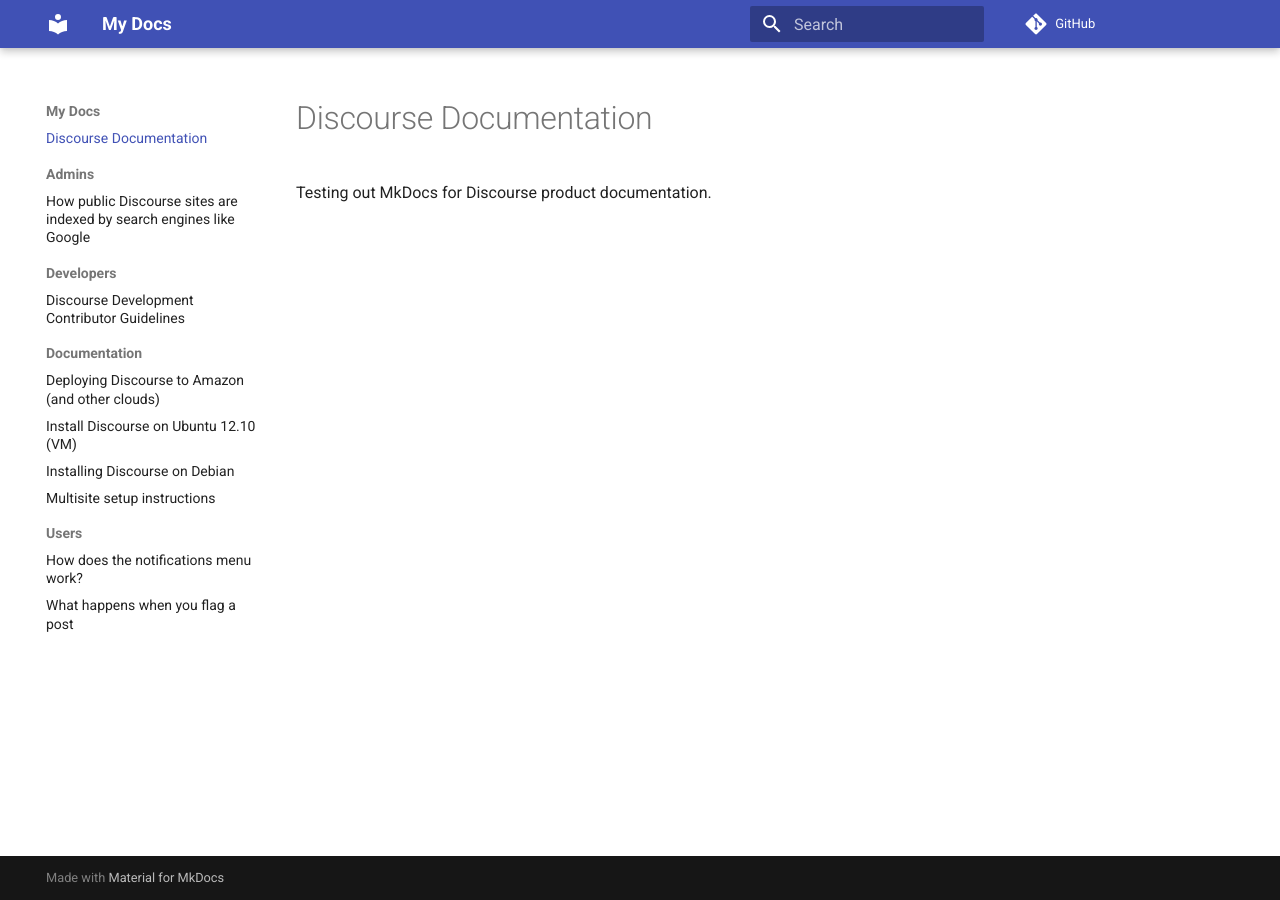
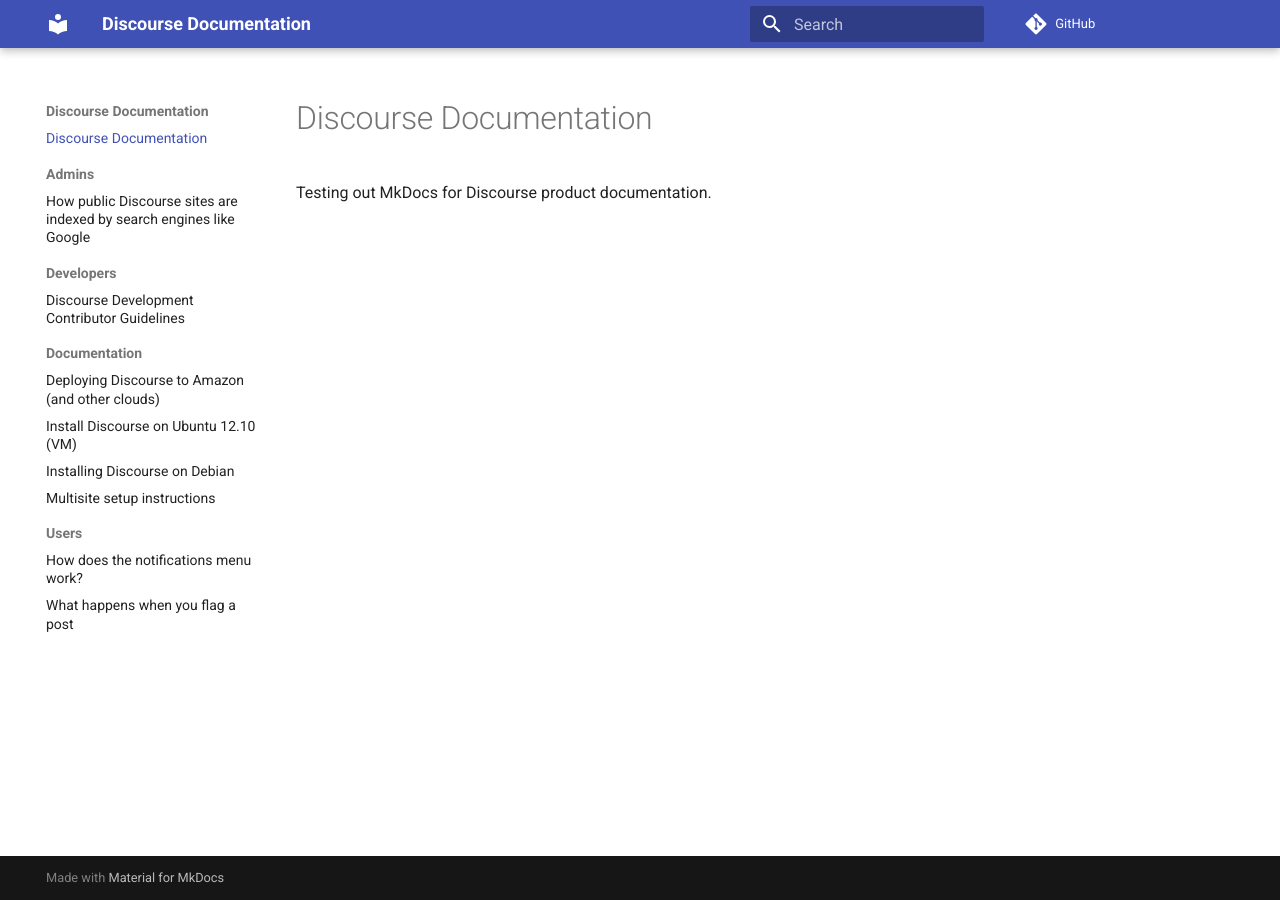
Before and after one commit to hlashbrooke/docs-testing, an MkDocs documentation site: the page built from docs/index.md, in a window 1280 px wide. Built offline with MkDocs 1.6.1 and Material for MkDocs 9.7.7, drawn with Linux system fonts in a browser that asks for light colours; comment, search, counter and statistics services are not loaded.

Commit message:
Config update

```diff
--- a/mkdocs.yml
+++ b/mkdocs.yml
@@ -1,4 +1,4 @@
-site_name: My Docs
+site_name: Discourse Documentation
 theme:
   name: material
   features:
```
